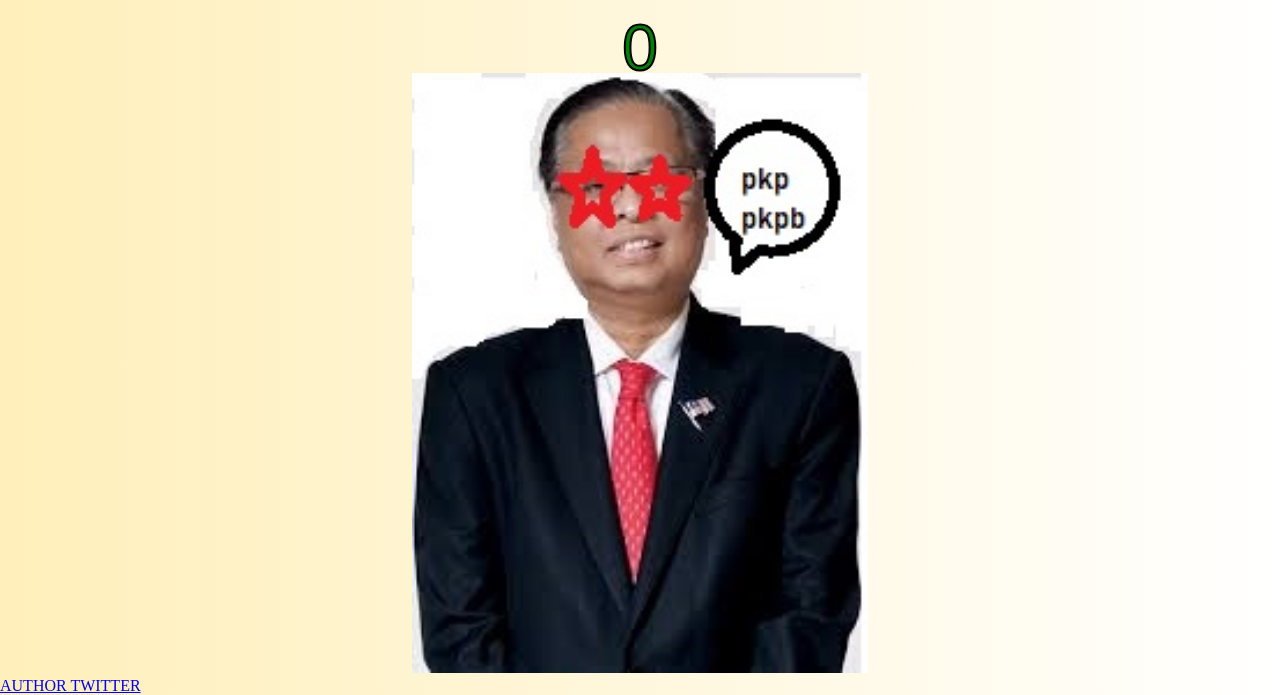
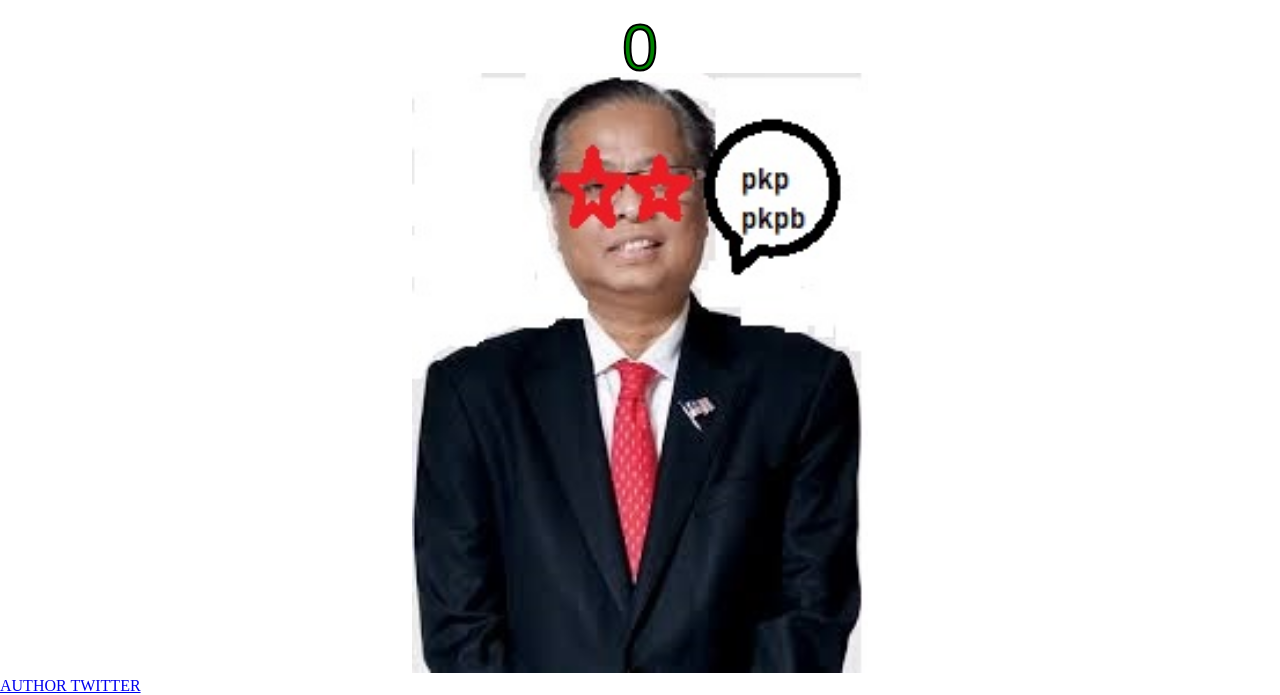
Before and after one commit to tanyouhao/popsabri, a plain HTML site: page index.html in a window 1280 px wide. Shown: the part 146-841 px from the top of the page. Drawn offline with Linux system fonts and the light colour scheme.

Commit message:
Update style.css

```diff
--- a/style.css
+++ b/style.css
@@ -1,7 +1,7 @@
 body{
     margin: 0%;
     padding: 0%;
-    background: linear-gradient(to right, #ffefba, #ffffff);
+    background: linear-gradient(to right, #7ffD4, #ffffff);
 }
 .container{
     text-align: center;
```
